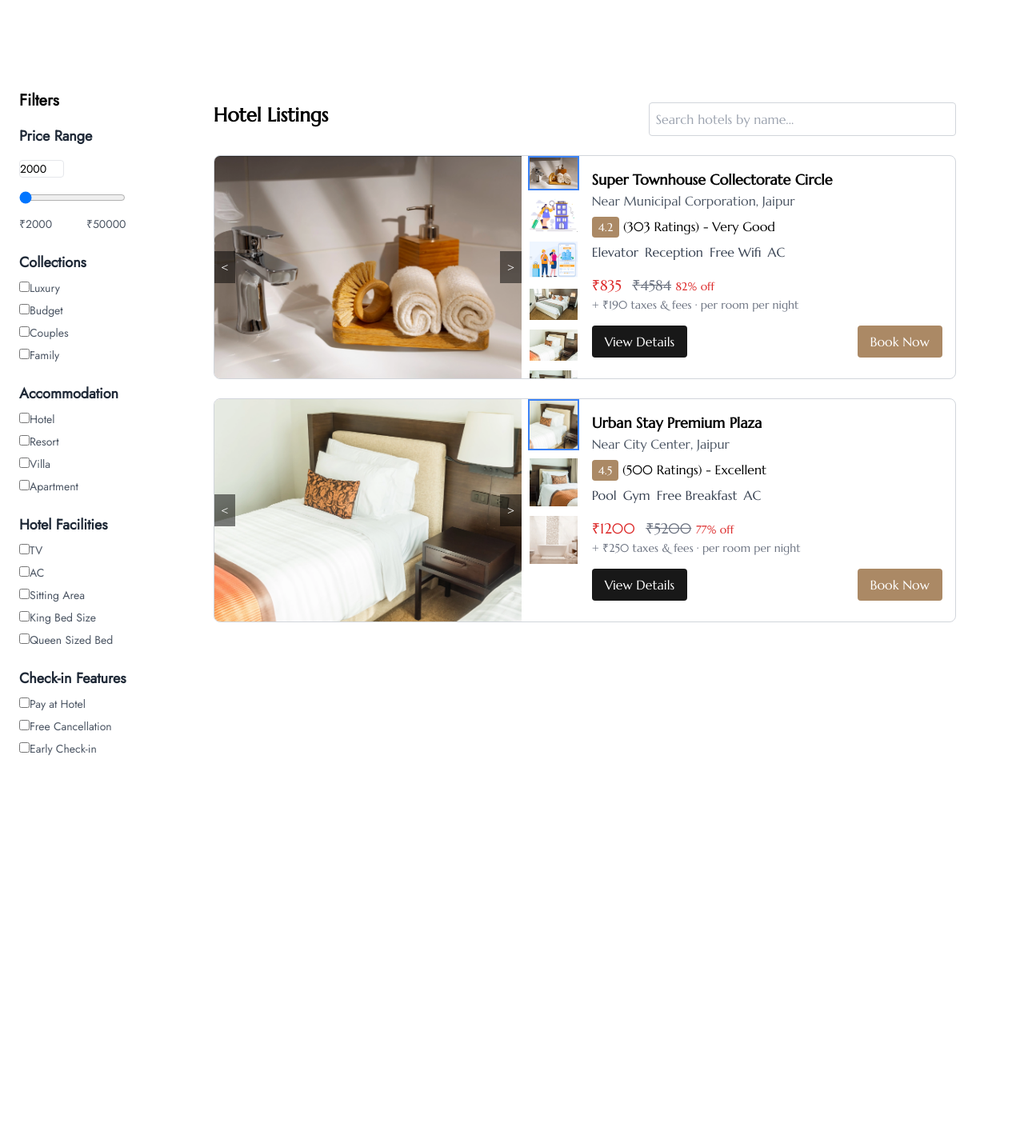
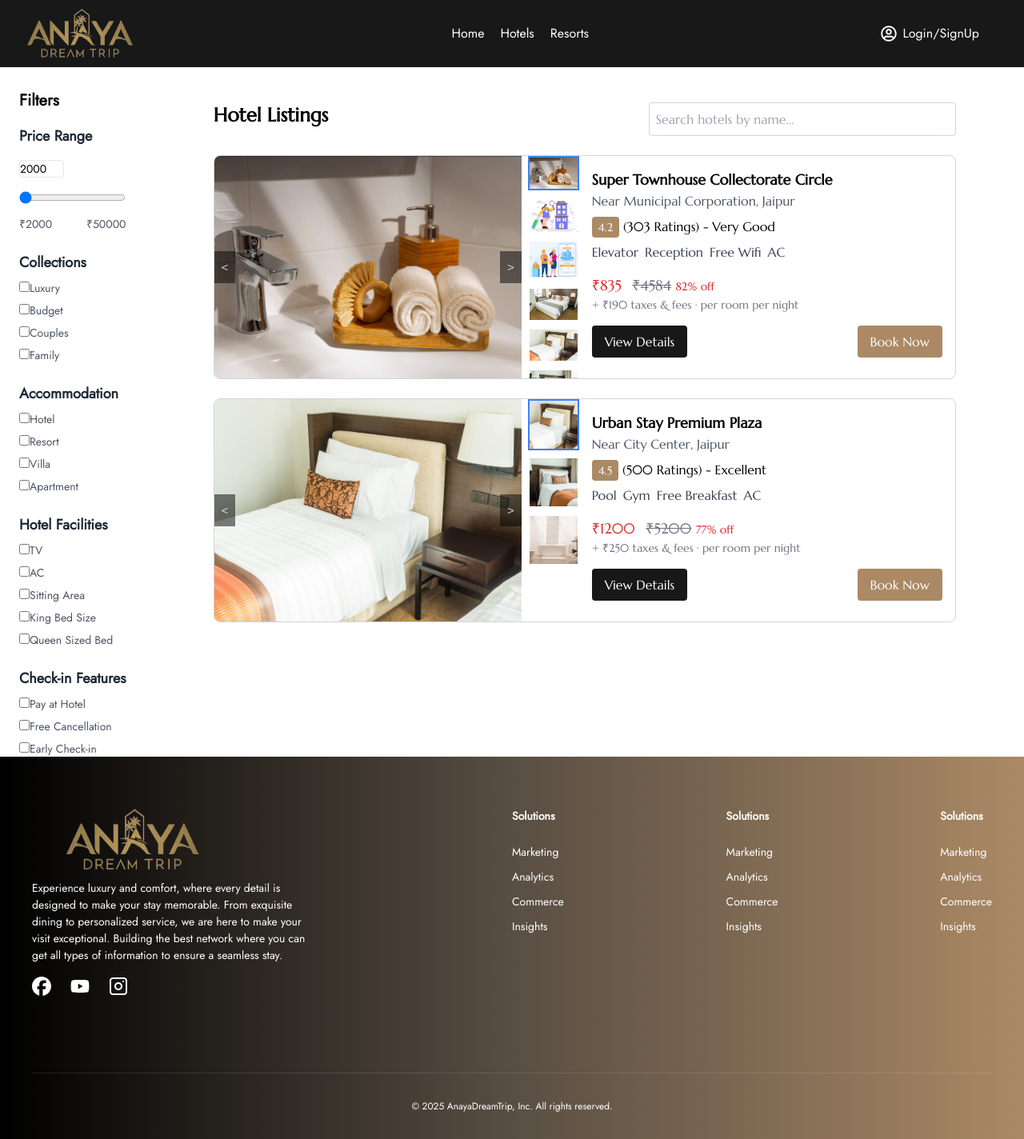
Before and after one commit to Davinder9297/anayadreamtrip, a Next.js app in the folder frontend/: page /hotels in a window 1280 px wide. Shown: the whole page at 80% size. Before the commit the page ends 946 px from the top, so only its background shows below. Built offline with nearby package versions, Linux system fonts and the light colour scheme.

Commit message:
resolved the import error and apply pointer on header

```diff
--- a/frontend/src/Components/Navbar/page.jsx
+++ b/frontend/src/Components/Navbar/Navbar.jsx
@@ -3,8 +3,8 @@ import {  useState } from "react";
 import Link from "next/link";
 import Image from "next/image";
 import { useRouter, usePathname } from "next/navigation";
-import Modal from "../Modal/page.jsx";
-import Login from "../Login/Login";
+import Modal from "../Modal/Modal.jsx";
+import Login from "../Login/Login.jsx";
 import { FaRegUserCircle } from "react-icons/fa";
 const Header = () => {
   const [isMenuOpen, setIsMenuOpen] = useState(false);
--- a/frontend/src/app/layout.js
+++ b/frontend/src/app/layout.js
@@ -1,7 +1,7 @@
 // src/app/layout.js
-// import Footer from "@/components/Footer/page.jsx";
+import Header from "@/components/Navbar/Navbar";
 import "./globals.css";
-// import Header from "@/components/Navbar/page.jsx";
+import Footer from "@/components/Footer/Footer";
 
 export const metadata = {
   title: "Anaya Dream Trip",
@@ -13,9 +13,9 @@ export default function RootLayout({ children }) {
 
     <html lang="en">
       <body>
-      {/* <Header /> */}
+      <Header />
         {children}
-        {/* <Footer /> */}
+        <Footer />
       </body>
     </html>
     </>
--- a/frontend/src/pages/BookingMenuComponents/RoomsGuests.jsx
+++ b/frontend/src/pages/BookingMenuComponents/RoomsGuests.jsx
@@ -1,6 +1,6 @@
 import React, { useState } from "react";
 import RoomsModal from "./RoomsModal";
-import Modal from "@/components/Modal/page";
+import Modal from "@/components/Modal/Modal";
 
 const RoomsAndGuestsDropdown = ({ data, setData }) => {
   const [isModalOpen, setIsModalOpen] = useState(false);
```
Also changed, not shown: frontend/src/Components/Footer/Footer.jsx (renamed from frontend/src/Components/Footer/page.jsx), frontend/src/Components/Modal/Modal.jsx (renamed from frontend/src/Components/Modal/page.jsx).
